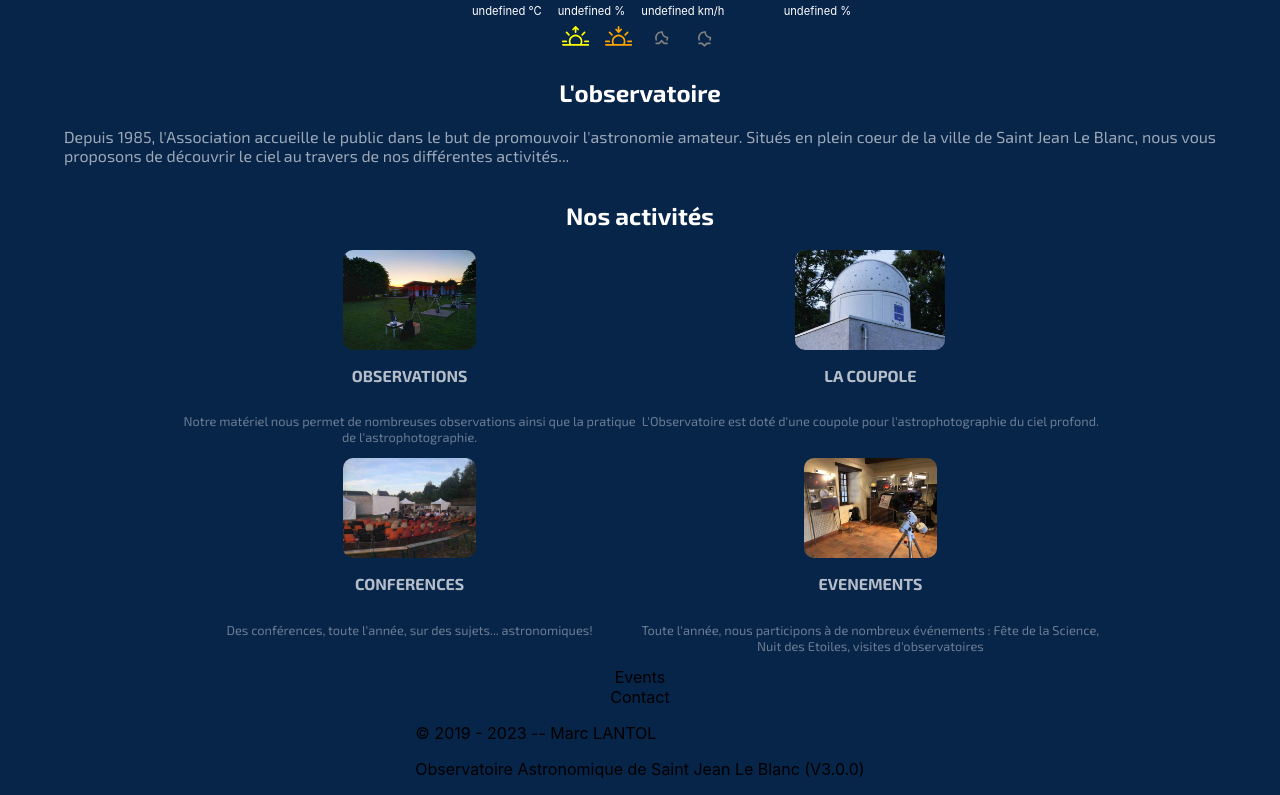
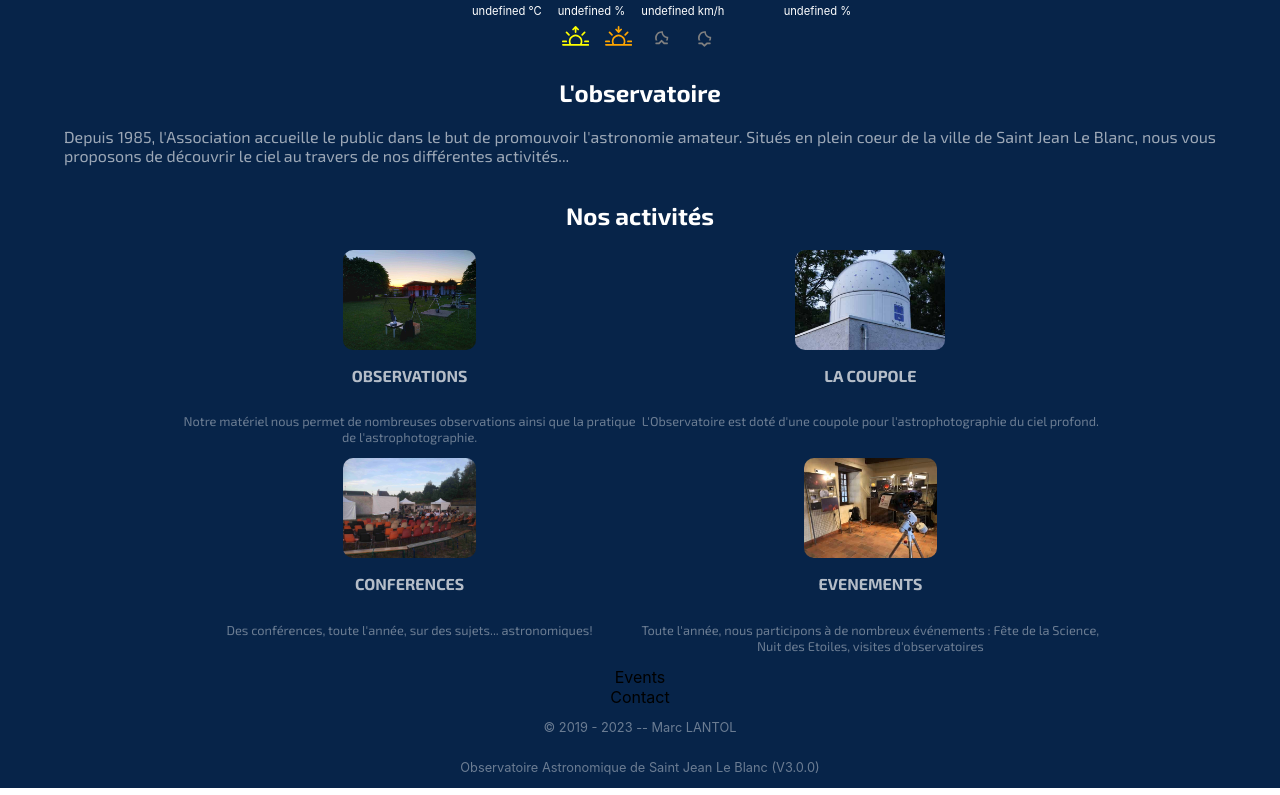
Before and after one commit to moumax/obsstjean-react, a React (Vite) app in the folder frontend/: page / in a window 1280 px wide. Shown: the part 1806-2601 px from the top of the page. Built offline with nearby package versions, Linux system fonts and the light colour scheme; no server answers.

Commit message:
Style: footer

```diff
--- a/frontend/src/components/Footer/Footer.css
+++ b/frontend/src/components/Footer/Footer.css
@@ -0,0 +1,13 @@
+.footer {
+    display: flex;
+    flex-direction: column;
+}
+
+.footer-informations {
+    display: flex;
+    flex-direction: column;
+    color: white;
+    opacity: 40%;
+    align-items: center;
+    font-size: 0.8rem;
+}
--- a/frontend/src/components/Footer/Footer.jsx
+++ b/frontend/src/components/Footer/Footer.jsx
@@ -4,9 +4,11 @@ import "./Footer.css";
 
 function Footer() {
   return (
-    <footer>
-      <p>© 2019 - 2023 -- Marc LANTOL</p>
-      <p>Observatoire Astronomique de Saint Jean Le Blanc (V3.0.0)</p>
+    <footer className="footer">
+      <div className="footer-informations">
+        <p>© 2019 - 2023 -- Marc LANTOL</p>
+        <p>Observatoire Astronomique de Saint Jean Le Blanc (V3.0.0)</p>
+      </div>
     </footer>
   );
 }
```
